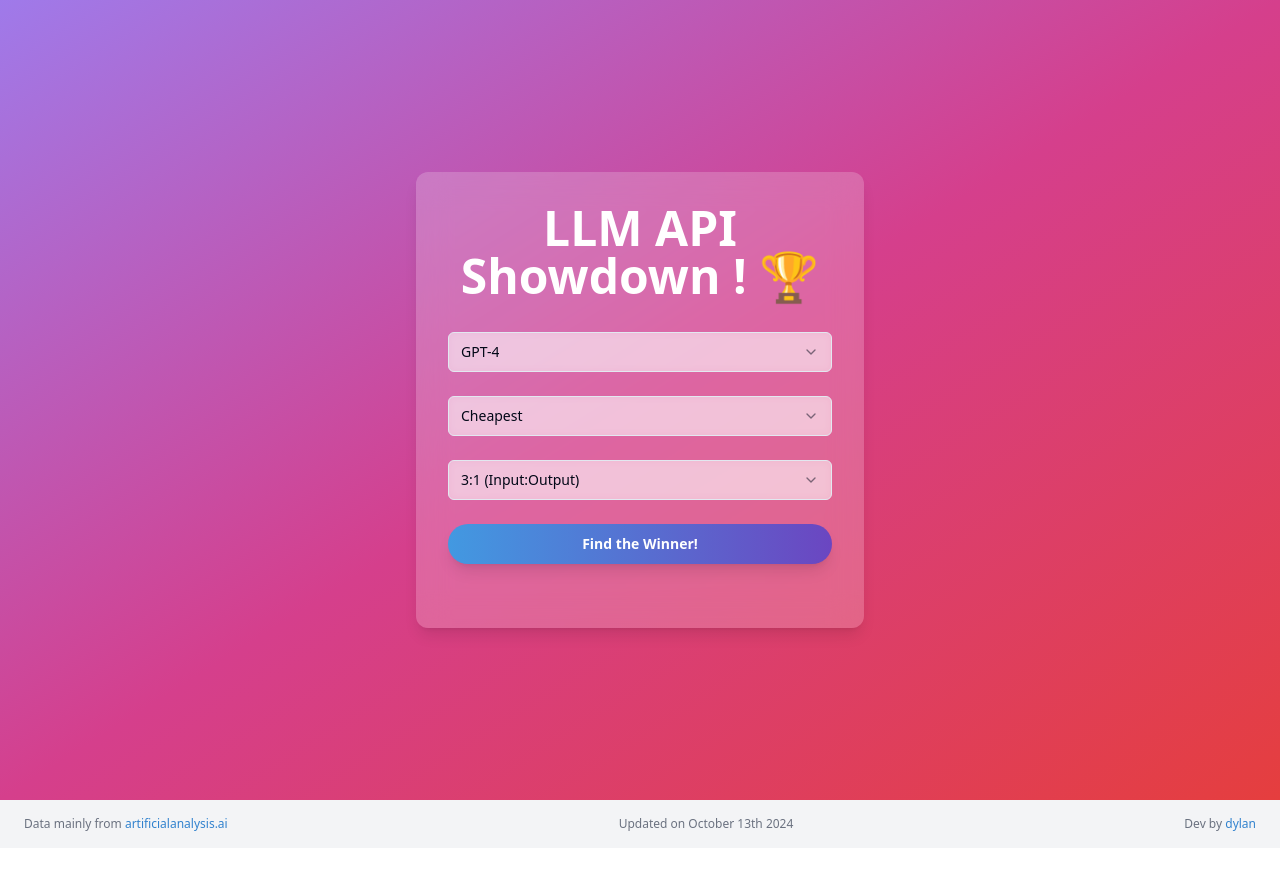
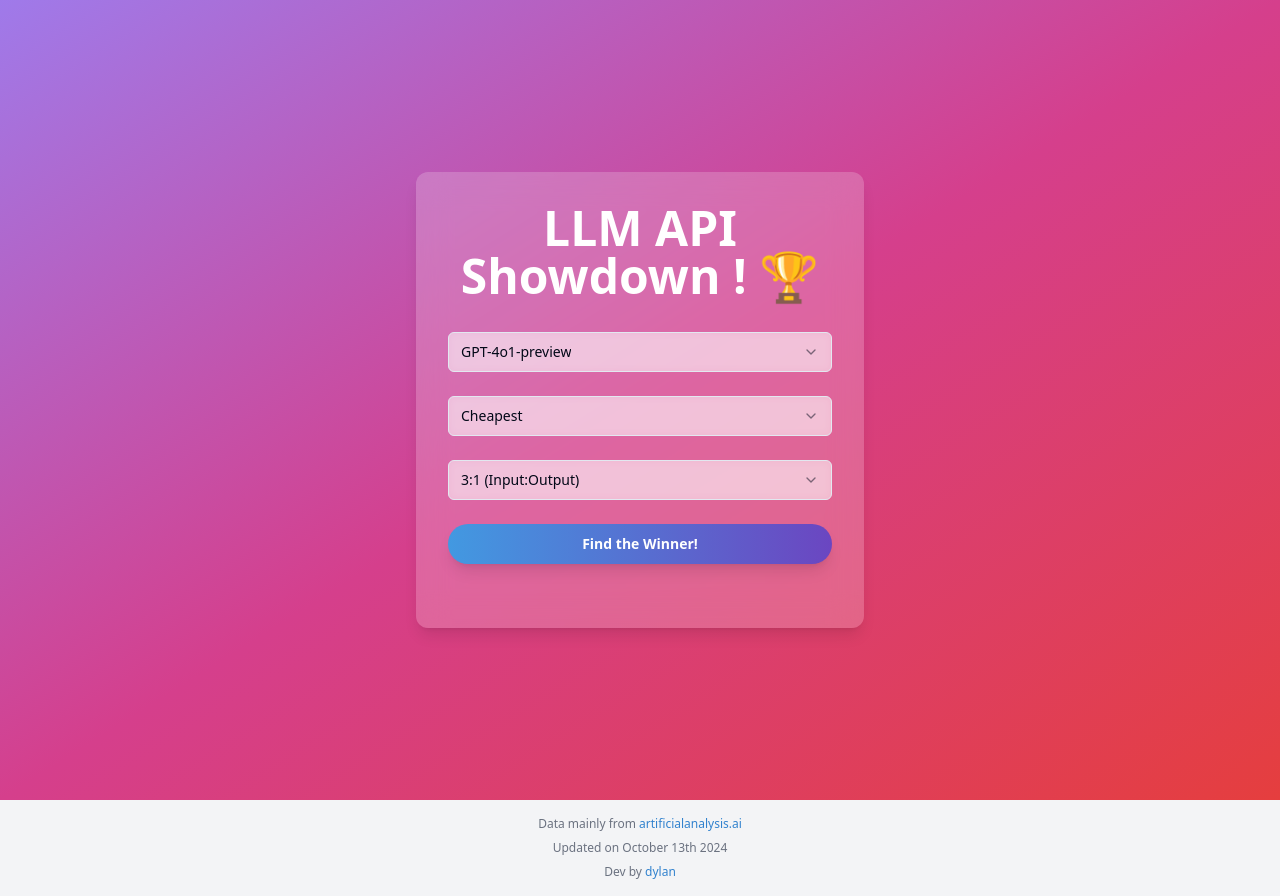
Before and after one commit to demianarc/model-selector, a Next.js app: page / in a window 1280 px wide. Before the commit the page ends 848 px from the top, so only its background shows below. Built offline with nearby package versions, Linux system fonts and the light colour scheme.

Commit message:
fixdatanebius2

```diff
--- a/app/components/ai-model-showdown.tsx
+++ b/app/components/ai-model-showdown.tsx
@@ -41,12 +41,12 @@
 };
 
   const data: DataItem[] = [
-    { id: "1", creator: "OpenAI", provider: "OpenAI", model: "GPT-4", name: "o1-preview", contextWindow: 128000, pricePerMillionTokens: 26250, inputPrice: 15000, outputPrice: 60000, outputSpeed: 30.9, latency: 32.62, qualityIndex: null },
-    { id: "2", creator: "OpenAI", provider: "OpenAI", model: "GPT-4", name: "o1-mini", contextWindow: 128000, pricePerMillionTokens: 5250, inputPrice: 3000, outputPrice: 12000, outputSpeed: 70.2, latency: 14.58, qualityIndex: null },
-    { id: "3", creator: "OpenAI", provider: "OpenAI", model: "GPT-4", name: "GPT-4o", contextWindow: 128000, pricePerMillionTokens: 4380, inputPrice: 2500, outputPrice: 10000, outputSpeed: 124.2, latency: 0.42, qualityIndex: 100 },
-    { id: "4", creator: "OpenAI", provider: "OpenAI", model: "GPT-4", name: "GPT-4o (May '24)", contextWindow: 128000, pricePerMillionTokens: 7500, inputPrice: 5000, outputPrice: 15000, outputSpeed: 112.6, latency: 0.42, qualityIndex: 100 },
-    { id: "5", creator: "OpenAI", provider: "Microsoft Azure", model: "GPT-4", name: "GPT-4o (May '24)", contextWindow: 128000, pricePerMillionTokens: 7500, inputPrice: 5000, outputPrice: 15000, outputSpeed: 107.2, latency: 0.37, qualityIndex: 100 },
-    { id: "6", creator: "OpenAI", provider: "OpenAI", model: "GPT-4", name: "GPT-4o mini", contextWindow: 128000, pricePerMillionTokens: 260, inputPrice: 150, outputPrice: 600, outputSpeed: 98.8, latency: 0.45, qualityIndex: 88 },
+    { id: "1", creator: "OpenAI", provider: "OpenAI", model: "GPT-4o1-preview", name: "o1-preview", contextWindow: 128000, pricePerMillionTokens: 26250, inputPrice: 15000, outputPrice: 60000, outputSpeed: 30.9, latency: 32.62, qualityIndex: null },
+    { id: "2", creator: "OpenAI", provider: "OpenAI", model: "GPT-4o1-mini", name: "o1-mini", contextWindow: 128000, pricePerMillionTokens: 5250, inputPrice: 3000, outputPrice: 12000, outputSpeed: 70.2, latency: 14.58, qualityIndex: null },
+    { id: "3", creator: "OpenAI", provider: "OpenAI", model: "GPT-4o", name: "GPT-4o", contextWindow: 128000, pricePerMillionTokens: 4380, inputPrice: 2500, outputPrice: 10000, outputSpeed: 124.2, latency: 0.42, qualityIndex: 100 },
+    { id: "4", creator: "OpenAI", provider: "OpenAI", model: "GPT-4o (May 24)", name: "GPT-4o (May '24)", contextWindow: 128000, pricePerMillionTokens: 7500, inputPrice: 5000, outputPrice: 15000, outputSpeed: 112.6, latency: 0.42, qualityIndex: 100 },
+    { id: "5", creator: "OpenAI", provider: "Microsoft Azure", model: "GPT-4o", name: "GPT-4o (May '24)", contextWindow: 128000, pricePerMillionTokens: 7500, inputPrice: 5000, outputPrice: 15000, outputSpeed: 107.2, latency: 0.37, qualityIndex: 100 },
+    { id: "6", creator: "OpenAI", provider: "OpenAI", model: "GPT-4o mini", name: "GPT-4o mini", contextWindow: 128000, pricePerMillionTokens: 260, inputPrice: 150, outputPrice: 600, outputSpeed: 98.8, latency: 0.45, qualityIndex: 88 },
     { id: "7", creator: "Meta", provider: "Replicate", model: "Llama 3.1 405B", name: "Llama 3.1 405B", contextWindow: 128000, pricePerMillionTokens: 9500, inputPrice: 9500, outputPrice: 9500, outputSpeed: 18.7, latency: 1.13, qualityIndex: 100 },
     { id: "8", creator: "Meta", provider: "Hyperbolic", model: "Llama 3.1 405B", name: "Llama 3.1 405B", contextWindow: 128000, pricePerMillionTokens: 4000, inputPrice: 4000, outputPrice: 4000, outputSpeed: 16.1, latency: 0.91, qualityIndex: 100 },
     { id: "9", creator: "Meta", provider: "Amazon Bedrock", model: "Llama 3.1 405B", name: "Llama 3.1 405B", contextWindow: 128000, pricePerMillionTokens: 7990, inputPrice: 5320, outputPrice: 16000, outputSpeed: 13.1, latency: 1.78, qualityIndex: 100 },
--- a/app/layout.tsx
+++ b/app/layout.tsx
@@ -32,8 +32,8 @@
         <main className="flex-grow">
           {children}
         </main>
-        <footer className="text-xs text-gray-500 py-4 px-6 bg-gray-100">
-          <div className="container mx-auto flex justify-between items-center">
+        <footer className="w-full py-4 px-6 bg-gray-100">
+          <div className="container mx-auto max-w-4xl text-center text-xs text-gray-500 space-y-2">
             <div>
               Data mainly from <a href="https://artificialanalysis.ai/" target="_blank" rel="noopener noreferrer" className="text-blue-600 hover:underline">artificialanalysis.ai</a>
             </div>
```
